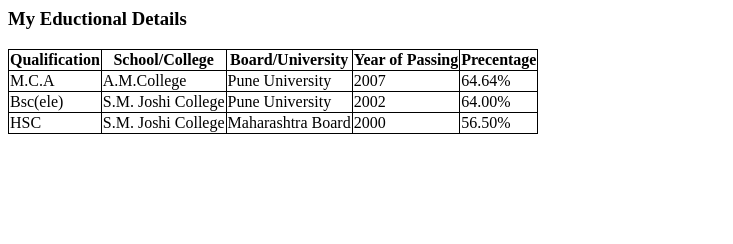
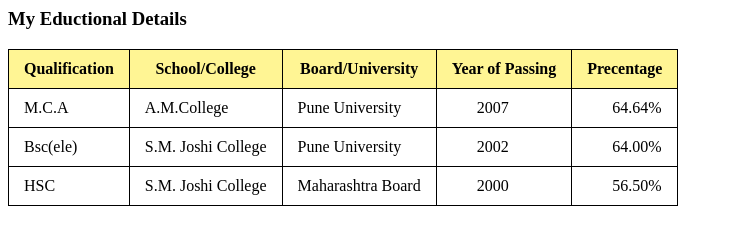
Before and after one commit to Rutuja15883/my-profile, a plain HTML site: page eductional.html in a window 1280 px wide. Shown: the whole page, without its empty margins (0-733 px from the left). Drawn offline with Linux system fonts and the light colour scheme.

Commit message:
changes in thead(change color) and adjust tdata
changes in thead(change color) and adjust tdata

```diff
--- a/eductional.html
+++ b/eductional.html
@@ -4,6 +4,10 @@
         <style>
         td,th,tr,table { border: 1PX solid black;
         border-collapse: collapse;
+        padding-left: 15px;
+        padding-top: 10px;
+        padding-right: 15px;
+        padding-bottom: 10px;
         }
     </style>
         <title>Eductional Details</title>
@@ -11,7 +15,7 @@
     <body>
         <h3>My Eductional Details</h3>
         <table>
-            <thead>
+            <thead style="background-color: rgba(255, 230, 0, 0.418);">
                     <th>Qualification</th>
                     <th>School/College</th>
                     <th>Board/University</th>
@@ -24,22 +28,22 @@
                     <td>M.C.A</td>
                     <td>A.M.College</td>
                     <td>Pune University</td>
-                    <td>2007</td>
-                    <td>64.64%</td>
+                    <td style="padding-left:40px;">2007</td>
+                    <td style="padding-left:40px;">64.64%</td>
                  </tr>
                  <tr>
                     <td>Bsc(ele)</td>
                     <td>S.M. Joshi College</td>
                     <td>Pune University</td>
-                    <td>2002</td>
-                    <td>64.00%</td>
+                    <td style="padding-left: 40px;">2002</td>
+                    <td style="padding-left: 40px;">64.00%</td>
                  </tr>
                  <tr>
                     <td>HSC</td>
                     <td>S.M. Joshi College</td>
                     <td>Maharashtra  Board</td>
-                    <td>2000</td>
-                    <td>56.50%</td>
+                    <td style="padding-left: 40px;">2000</td>
+                    <td style="padding-left: 40px;">56.50%</td>
                  </tr>
             </tbody>
         </table>
```
